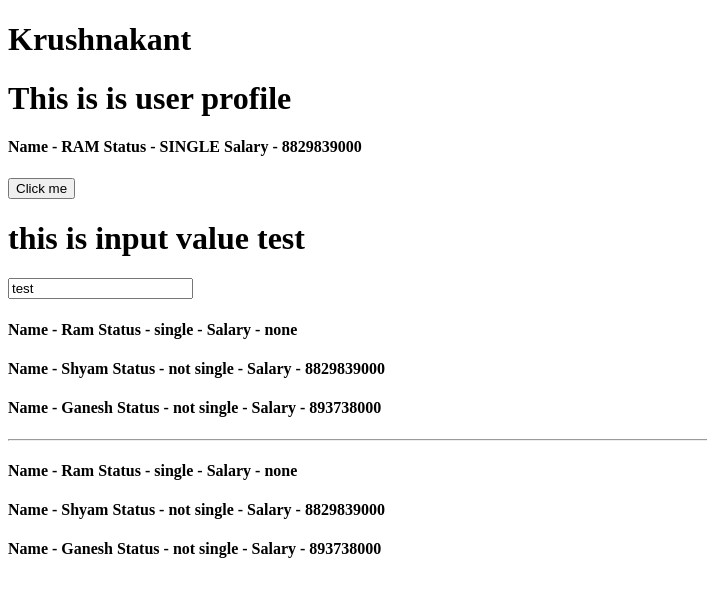
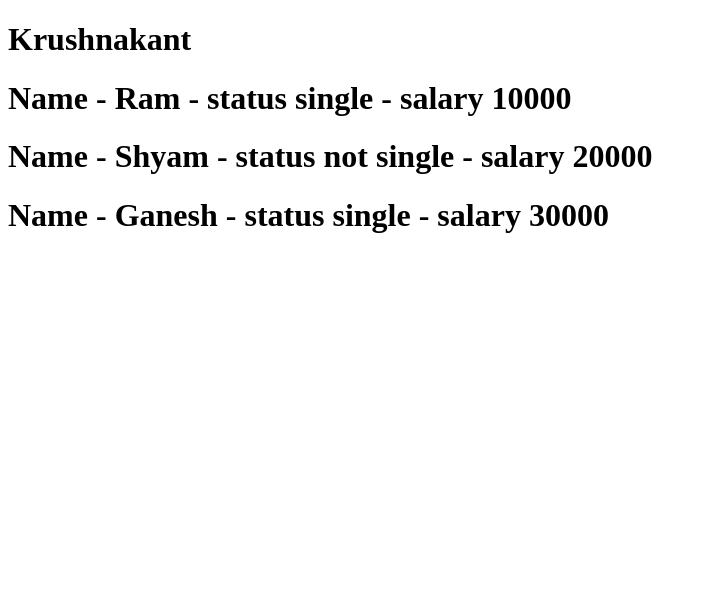
Before and after one commit to Krushna1621/Angular_first, an Angular app: page / in a window 1280 px wide. Shown: the top 596 px of the page, without its empty margins (0-707 px from the left). Built offline with nearby package versions, Linux system fonts and the light colour scheme.

Commit message:
passed data from one component to other components

```diff
--- a/src/app/app.component.html
+++ b/src/app/app.component.html
@@ -1,2 +1,4 @@
 <h1>Krushnakant</h1>
-<app-user-profile></app-user-profile>
+<app-user-profile username="Ram" isSingle="true" salary="10000"></app-user-profile>
+<app-user-profile username="Shyam" isSingle="false" salary="20000"></app-user-profile>
+<app-user-profile username="Ganesh" isSingle="true" salary="30000"></app-user-profile>
--- a/src/app/components/user-profile/user-profile.component.html
+++ b/src/app/components/user-profile/user-profile.component.html
@@ -1,11 +1,11 @@
-<h1>This is is user profile</h1>
+<!-- <h1>This is is user profile</h1>
 <h4>Name - {{name.toUpperCase()}} Status - {{status.toUpperCase()}} Salary - {{salary}}</h4>
 
 <button [disabled]="isBtnDisabled">Click me</button>
 
 <h1>this is input value {{inputValue}}</h1>
 
-<!-- <input type="text" [value]="inputValue" (input)="onChange($event)"> -->
+<input type="text" [value]="inputValue" (input)="onChange($event)">
 <input type="text" [(ngModel)]="inputValue">
 
 <div>
@@ -28,4 +28,6 @@
     <ng-template #elseBlock>
         <h4>Name - {{user.name}} Status - {{user.isSingle?"single":"not single"}} - Salary - none</h4>
     </ng-template>
-</div>
+</div> -->
+
+<h1>Name - {{name}} - status {{isSingle?"single":"not single"}} - salary {{salary}}</h1>
--- a/src/app/components/user-profile/user-profile.component.ts
+++ b/src/app/components/user-profile/user-profile.component.ts
@@ -1,5 +1,5 @@
 import { CommonModule } from "@angular/common";
-import { Component, isSignal } from '@angular/core';
+import { Component, Input, booleanAttribute, numberAttribute } from '@angular/core';
 import { FormsModule } from "@angular/forms";
 
 @Component({
@@ -10,29 +10,32 @@ import { FormsModule } from "@angular/forms";
   styleUrl: './user-profile.component.css'
 })
 export class UserProfileComponent {
-   name="ram";
-   status="single";
-   salary=8829839000;
-   isBtnDisabled=false;
-   inputValue="test";
+  @Input ({alias: 'username'}) name = "";
+  @Input ({transform:booleanAttribute}) isSingle!: boolean;
+  @Input ({transform:numberAttribute}) salary!: number;
+  //  name="ram";
+  //  status="single";
+  //  salary=8829839000;
+  //  isBtnDisabled=false;
+  //  inputValue="test";
 
-users=[
-  {
-    name:"Ram",
-    isSingle:true,
-    salary:9
-  },
-  {
-    name:"Shyam",
-    isSingle:false,
-    salary:8829839000
-  },
-  {
-    name:"Ganesh",
-    isSingle:false,
-    salary:893738000
-  }
-]
+// users=[
+//   {
+//     name:"Ram",
+//     isSingle:true,
+//     salary:9
+//   },
+//   {
+//     name:"Shyam",
+//     isSingle:false,
+//     salary:8829839000
+//   },
+//   {
+//     name:"Ganesh",
+//     isSingle:false,
+//     salary:893738000
+//   }
+// ]
 
   //  onChange(e:Event){
   //   const value =(e.target as HTMLInputElement).value;
```
